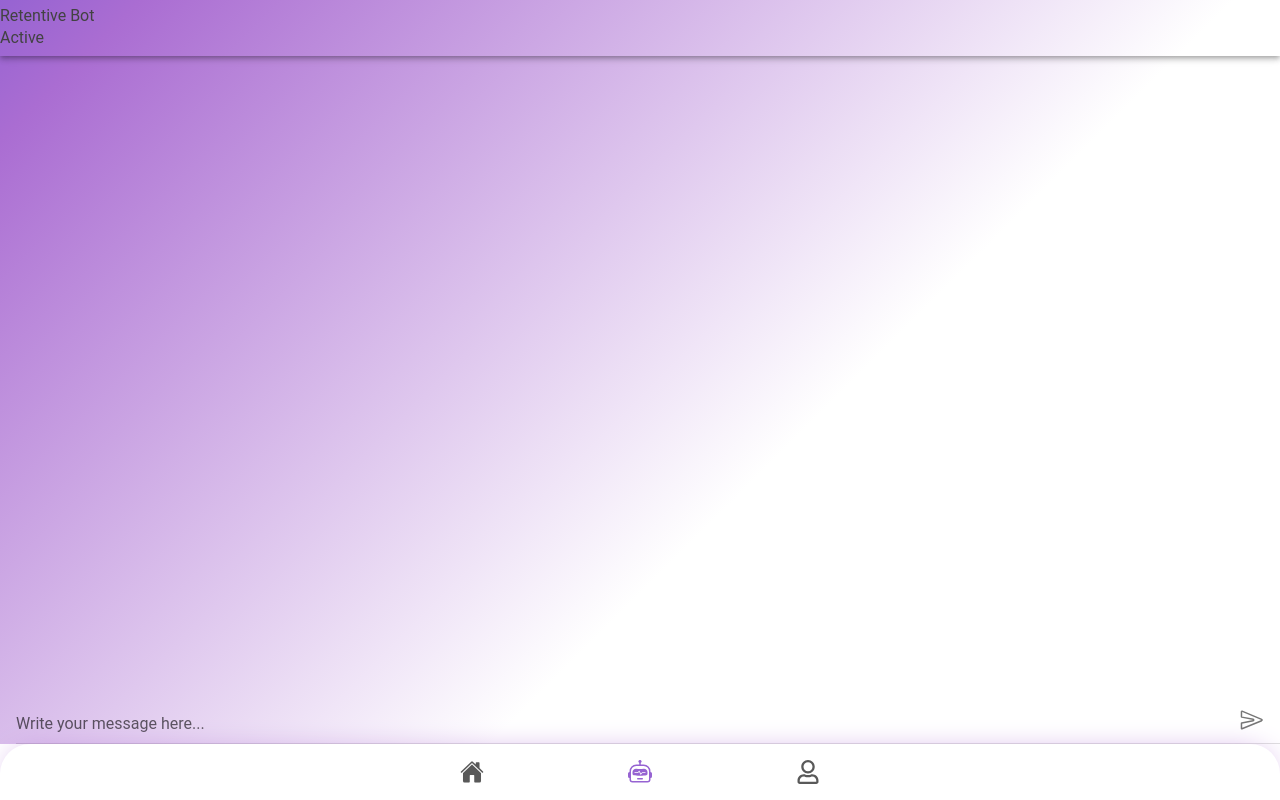
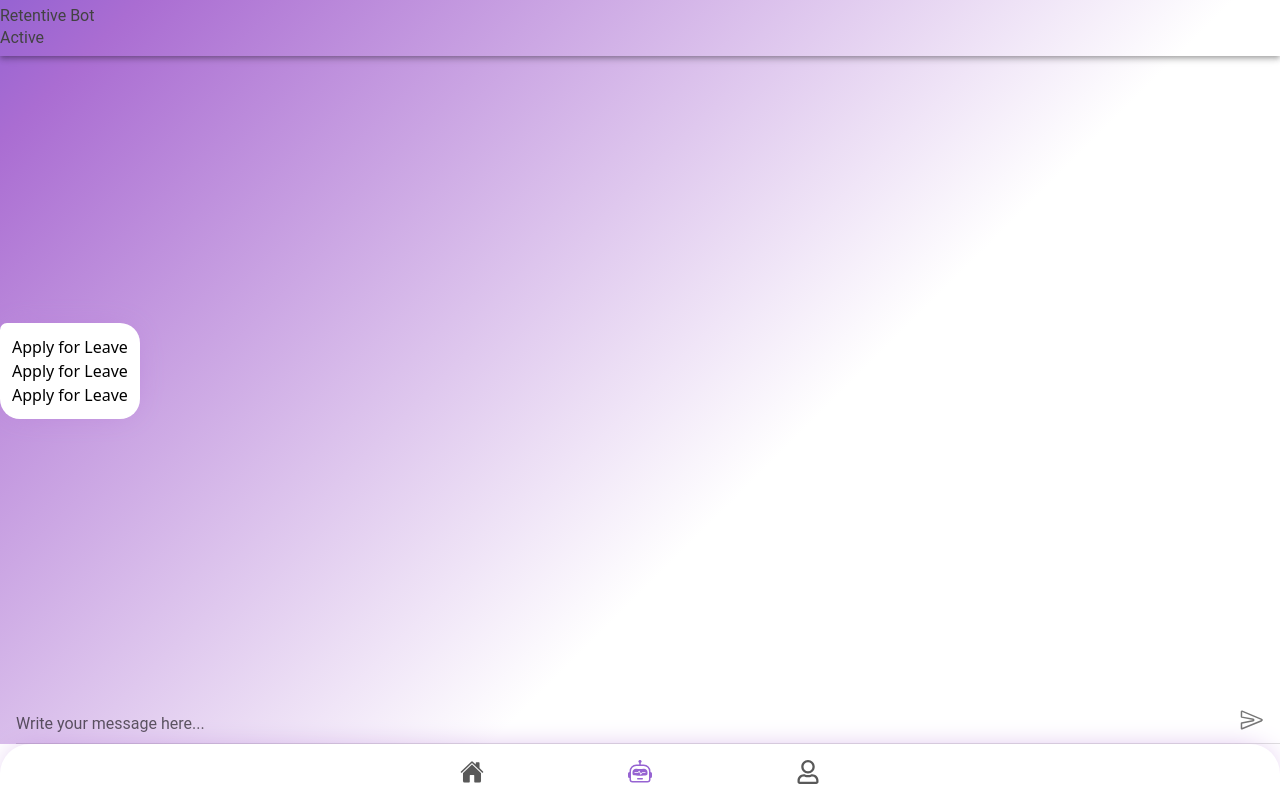
Before and after one commit to C0dewithLokesh/ChatApp-Project, a React (Vite) app: page /chatbot in a window 1280 px wide. Built offline with nearby package versions, Linux system fonts and the light colour scheme.

Commit message:
dropdown basic structure done

```diff
--- a/src/components/home/Chatbot.tsx
+++ b/src/components/home/Chatbot.tsx
@@ -79,6 +79,25 @@ const Chatbot = () => {
             </div>
           ))
         }
+
+        {/* Dropdown message */}
+        <div
+          className={`msg-content bot`}
+        >
+          <div
+            className="msg-content-inside bot flex flex-wrap gap-2"
+          >
+            <div className="dropdown-item border border-[#450093] rounded-[30px] p-2">
+              Apply for Leave
+            </div>
+            <div className="border border-[#450093] rounded-[30px] p-2">
+              Apply for Leave
+            </div>
+            <div className="border border-[#450093] rounded-[30px] p-2">
+              Apply for Leave
+            </div>
+          </div>
+        </div>
       </div>
 
       {/* Message Input */}
--- a/src/components/home/Home.tsx
+++ b/src/components/home/Home.tsx
@@ -1,4 +1,4 @@
-import { IonContent, IonItem, IonPage } from "@ionic/react";
+import { IonItem, IonPage } from "@ionic/react";
 import { AiFillInstagram } from "react-icons/ai";
 import { BsSoundwave } from "react-icons/bs";
 import userImg from "/user.jpg";
--- a/src/components/home/HomeCards.tsx
+++ b/src/components/home/HomeCards.tsx
@@ -30,10 +30,12 @@ const HomeCards = () => {
     {
       icon: <AiOutlineMessage color="#8629bc" size={'62px'} />,
       title: 'Leave',
+      dropdown: ['Apply for Leave', 'Leave Overview', 'Holiday Sheet']
     },
     {
       icon: <RiHandHeartFill color="#8629bc" size={'62px'} />,
       title: 'Core HR',
+      dropdown: ['Apply for Leave', 'Leave Overview', 'Holiday Sheet']
     },
     {
       icon: <MdCardGiftcard color="#8629bc" size={'62px'} />,
--- a/src/theme/variables.css
+++ b/src/theme/variables.css
@@ -451,3 +451,9 @@
   border-bottom-left-radius: 20px;
   border-bottom-right-radius: 20px;
 }
+
+.dropdown-item:hover,
+.dropdown-item:active {
+  background-color: #75509e;
+  color: white;
+}
```
